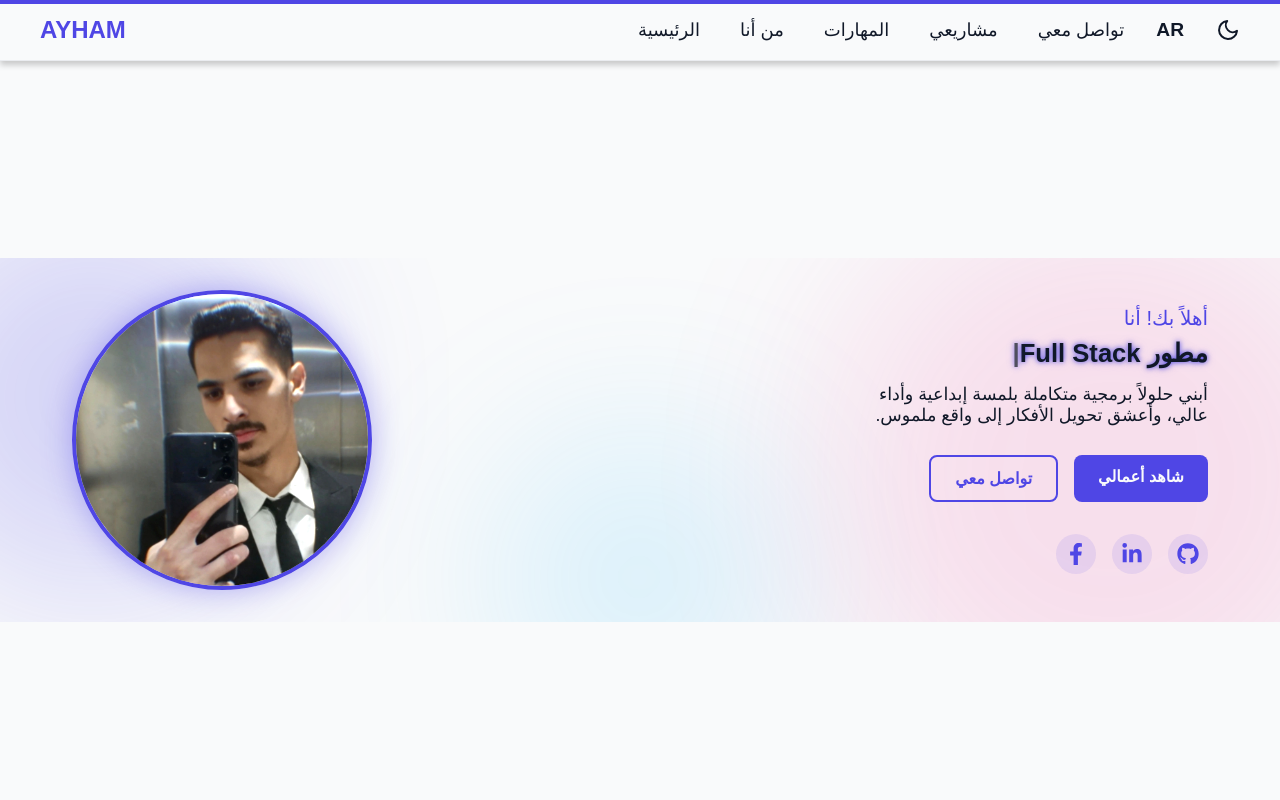
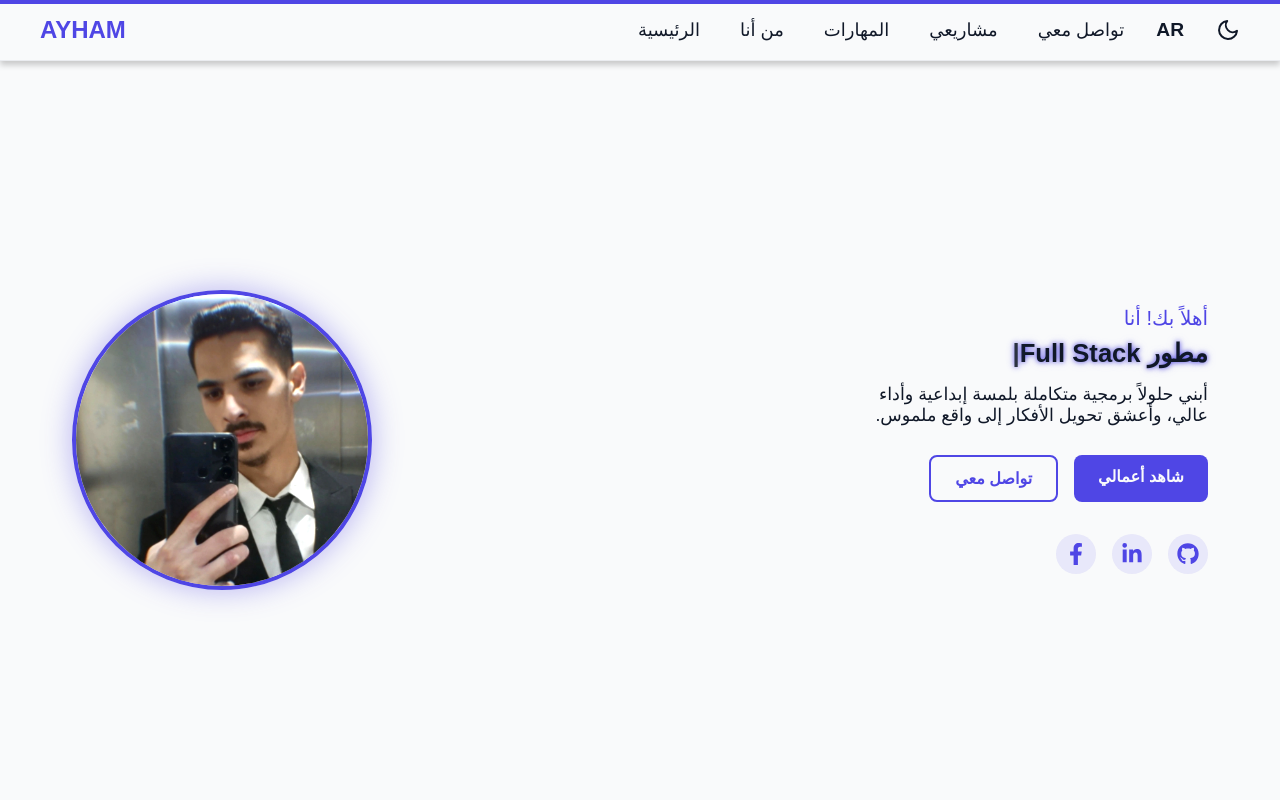
Before and after one commit to Ayham1najeb/portfolio-ayham, a React (Vite) app: page / in a window 1280 px wide. Shown: the top 800 px of the page. Built offline with nearby package versions, Linux system fonts and the light colour scheme.

Commit message:
Revert animated background from Hero section

```diff
--- a/src/components/Hero.jsx
+++ b/src/components/Hero.jsx
@@ -5,64 +5,8 @@ import { FaGithub, FaLinkedinIn, FaFacebookF } from 'react-icons/fa';
 import Typed from 'typed.js';
 import { useLanguage } from '../context/LanguageContext';
 
-// Styled Components
-const HeroWrapper = styled.div`
-    position: relative;
-    width: 100%;
-    overflow: hidden;
-    display: flex;
-    align-items: center;
-    justify-content: center;
-`;
-
-const BackgroundElements = styled.div`
-    position: absolute;
-    top: 0;
-    left: 0;
-    width: 100%;
-    height: 100%;
-    z-index: 0;
-    overflow: hidden;
-    pointer-events: none;
-`;
-
-const Blob = styled(motion.div)`
-    position: absolute;
-    border-radius: 50%;
-    filter: blur(80px);
-    opacity: 0.5;
-    z-index: 0;
-`;
-
-const Blob1 = styled(Blob)`
-    width: 400px;
-    height: 400px;
-    background: rgba(79, 70, 229, 0.4);
-    top: -10%;
-    left: -10%;
-`;
-
-const Blob2 = styled(Blob)`
-    width: 500px;
-    height: 500px;
-    background: rgba(236, 72, 153, 0.3);
-    bottom: -20%;
-    right: -10%;
-`;
-
-const Blob3 = styled(Blob)`
-    width: 300px;
-    height: 300px;
-    background: rgba(56, 189, 248, 0.3);
-    top: 40%;
-    left: 40%;
-`;
-
 const HeroContainer = styled.div`
-    position: relative;
-    z-index: 1;
     max-width: 1200px;
-    width: 100%;
     margin: 0 auto;
     padding: 2rem;
     display: flex;
@@ -262,37 +206,9 @@ const Hero = () => {
     }, [language, t]);
 
     return (
-        <HeroWrapper>
-            <BackgroundElements>
-                <Blob1
-                    animate={{
-                        x: [0, 50, -30, 0],
-                        y: [0, -50, 20, 0],
-                        scale: [1, 1.1, 0.9, 1]
-                    }}
-                    transition={{ duration: 15, repeat: Infinity, ease: "linear" }}
-                />
-                <Blob2
-                    animate={{
-                        x: [0, -60, 40, 0],
-                        y: [0, 40, -30, 0],
-                        scale: [1, 1.2, 0.8, 1]
-                    }}
-                    transition={{ duration: 18, repeat: Infinity, ease: "linear" }}
-                />
-                <Blob3
-                    animate={{
-                        x: [0, 40, -50, 0],
-                        y: [0, -40, 50, 0],
-                        scale: [1, 0.9, 1.1, 1]
-                    }}
-                    transition={{ duration: 12, repeat: Infinity, ease: "linear" }}
-                />
-            </BackgroundElements>
+        <HeroContainer>
 
-            <HeroContainer>
-
-                {/* 1. النصوص والأزرار (على اليسار/اليمين حسب اللغة) */}
+            {/* 1. النصوص والأزرار (على اليسار/اليمين حسب اللغة) */}
             <TextContent
                 initial="hidden"
                 animate="visible"
@@ -381,7 +297,6 @@ const Hero = () => {
             </ImageContainer>
 
         </HeroContainer>
-        </HeroWrapper>
     );
 };
 
```
